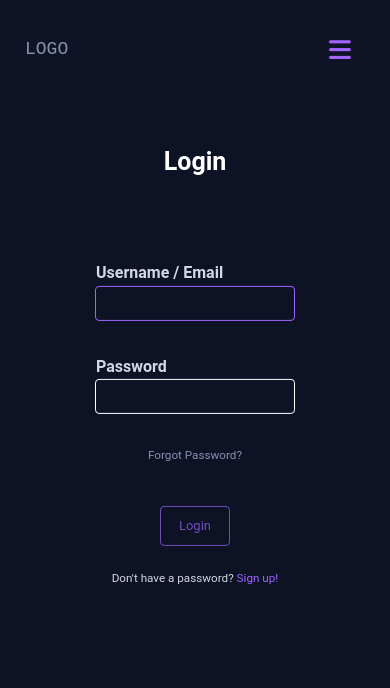
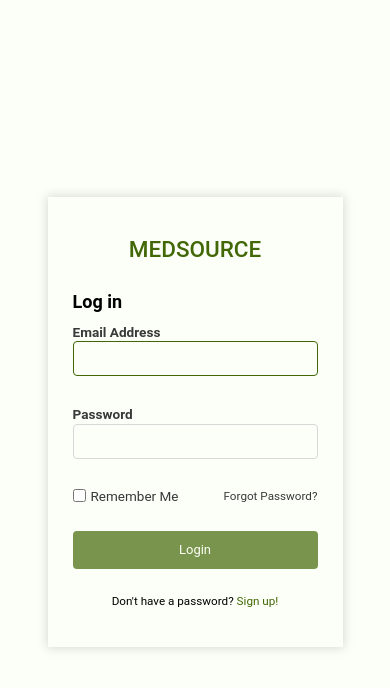
Before and after one commit to JosephBerm/client, a Next.js app: page /login in a window 390 px wide. Shown: the top 688 px of the page. Built offline with nearby package versions, Linux system fonts and the light colour scheme.

Commit message:
login page responsive design

```diff
--- a/app/globals.css
+++ b/app/globals.css
@@ -8,19 +8,26 @@
 @import '@/styles/animations.css';
 
 :root {
-	--main-color: #a264ff;
-	--main-color-tint: #291147;
-	--accent-color: #fff;
-	--bg-color: #0d1224;
-	--header-color: #0e1326;
-	--text-color: #d3d8e8;
-	--section-bg-color: #181d2f;
+	--bg-color: #fcfff7;
+	--section-bg-color: #f8f8f8;
+	--footer-color: #fcfff7;
+	--brand-color-1: #416706;
+	--brand-color-2: #4d7a07;
+	--brand-color-3: #355405;
+	--brand-color-4: #2a4204;
+	--brand-color-5: #1e2f03;
+	--link-color: #00008b;
+	--soft-brand-color: #f2fcef;
+	--black-text-color: #393939;
+	--black: #000;
+	--white: #fff;
+	--gray: #a1a1a1;
+	--light-gray: #d8d8d8;
+
 	--toastify-color-error: #d22b2b !important;
 	--error-color: var(--toastify-color-error);
 	--error-color-tint: #520606;
-	--slate: #8892b0;
-	--dark-slate: #495670;
-	--darker-slate: #0a0f1c;
+
 	--tooltip-background: rgba(0, 0, 0, 0.35);
 	--fz-xxs: 1.2rem;
 	--fz-xs: 1.3rem;
@@ -103,7 +110,7 @@ h5,
 h6 {
 	margin: 0px;
 	font-weight: 600;
-	color: var(--accent-color);
+	color: var(--text-color);
 	line-height: 1.1;
 }
 
@@ -120,19 +127,19 @@ a {
 
 a:hover,
 a:focus {
-	color: var(--accent-color) !important;
+	color: var(--link-color) !important;
 }
 
 a.inline-link {
-	color: var(--main-color);
+	color: var(--brand-color-1);
 }
 a.inline-link:hover,
 a.inline-link:focus {
-	color: var(--main-color) !important;
+	color: var(--brand-color-1) !important;
 }
 
 a.inline-link:after {
-	background-color: var(--main-color);
+	background-color: var(--brand-color-1);
 	bottom: 0.1em;
 	content: '';
 	display: block;
@@ -154,9 +161,8 @@ svg {
 
 button,
 .button {
-	color: var(--main-color);
-	background-color: transparent;
-	border: 1px solid var(--main-color);
+	color: var(--bg-color);
+	background-color: var(--brand-color-1);
 	border-radius: var(--border-radius);
 	font-size: var(--fz-xs);
 	font-family: var(--font-sans);
@@ -169,7 +175,7 @@ button,
 }
 
 button:not(:disabled):hover {
-	background-color: var(--main-color-tint);
+	background-color: var(--brand-color-1-tint);
 }
 
 button:disabled {
@@ -215,7 +221,7 @@ p:last-of-type {
 }
 
 .header .navbar .clickable.titled.active i {
-	color: var(--main-color) !important;
+	color: var(--brand-color-1) !important;
 }
 
 .two-line-limit {
@@ -238,14 +244,11 @@ p:last-of-type {
 
 .InputTextBox label,
 .InputDropdown label {
-	font-size: 1em;
+	font-size: 0.85em;
+	text-wrap: nowrap;
+	align-self: flex-start;
 	font-weight: bold;
-	text-wrap: nowrap;
-	max-width: 85%;
-	overflow: hidden;
-	text-overflow: ellipsis;
-	align-self: flex-start;
-	margin: 2px 1px;
+	color: var(--black-text-color);
 }
 
 .InputTextBox,
@@ -257,7 +260,7 @@ p:last-of-type {
 .InputTextBox textarea,
 .InputTextBox input,
 .InputDropdown select {
-	border: 1px solid var(--accent-color);
+	border: 1px solid var(--light-gray);
 	border-radius: var(--border-radius);
 	background: transparent !important;
 	padding: 5px 10px;
@@ -268,10 +271,16 @@ p:last-of-type {
 	transition: var(--transition);
 }
 
+.InputTextBox:has(.error-message-container:not(:empty)) textarea,
+.InputTextBox:has(.error-message-container:not(:empty)) input,
+.InputDropdown:has(.error-message-container:not(:empty)) select {
+	border-color: var(--error-color);
+}
+
 .InputTextBox.primary textarea,
 .InputTextBox.primary input,
 .InputDropdown.primary select {
-	border: 1px solid var(--main-color);
+	border: 1px solid var(--brand-color-1);
 }
 
 .InputTextBox input:-webkit-autofill,
@@ -287,18 +296,17 @@ p:last-of-type {
 .InputDropdown select:focus,
 .InputDropdown select:focus-visible {
 	outline: none;
-	border-color: var(--main-color);
+	border-color: var(--brand-color-1);
 }
 
 .InputTextBox .error-message-container {
 	position: absolute;
-	top: 99%;
+	top: 98%;
 	min-width: 99%;
+	max-width: 99%;
 	width: max-content;
-	max-width: 150%;
-	background-color: var(--error-color);
-	border: 1px solid var(--error-color);
-	padding: 5px 10px;
+	color: var(--error-color);
+	padding-top: 5px;
 	z-index: 1;
 	animation: flipDown 0.1s ease-out forwards;
 	transition: var(--transition);
@@ -309,9 +317,8 @@ p:last-of-type {
 }
 
 .InputTextBox .error-message-container span.error-message {
-	font-size: 0.75em;
-	font-weight: 700;
-	letter-spacing: 0.5px;
+	font-size: 0.85em;
+	font-weight: bold;
 }
 
 /*////////////////////////////////////
@@ -326,8 +333,30 @@ p:last-of-type {
 }
 
 .InputDropdown option:not(.default-option):checked {
-	color: var(--main-color);
-	background-color: var(--main-color-tint);
+	color: var(--brand-color-1);
+	background-color: var(--brand-color-1-tint);
+}
+
+/*////////////////////////////////////
+				InputCheckbox
+//////////////////////////////////// */
+.InputCheckbox {
+	display: flex;
+	align-items: center;
+	gap: 5px;
+	justify-content: space-between;
+	width: max-content;
+	color: var(--black-text-color);
+	transition: var(--transition);
+}
+.InputCheckbox.checked,
+.InputCheckbox:hover {
+	color: var(--black);
+}
+.InputCheckbox input {
+	accent-color: var(--brand-color-3);
+	position: relative;
+	bottom: 1px;
 }
 
 /*////////////////////////////////////
@@ -412,7 +441,7 @@ section.SectionPreviewer h4.title {
 	transition: var(--transition);
 }
 .FloatingMenu.isOpen .selected-container {
-	color: var(--main-color);
+	color: var(--brand-color-1);
 }
 
 .FloatingMenuTimeSelect,
@@ -454,12 +483,12 @@ section.SectionPreviewer h4.title {
 }
 
 .FloatingMenu .option.selected {
-	color: var(--main-color);
-	background: var(--main-color-tint);
+	color: var(--brand-color-1);
+	background: var(--brand-color-1-tint);
 }
 
 .FloatingMenu .option:hover {
-	color: var(--main-color);
+	color: var(--brand-color-1);
 	background: var(--darker-slate);
 }
 
--- a/app/login/page.tsx
+++ b/app/login/page.tsx
@@ -14,9 +14,11 @@ import instance from '@/services/httpService'
 import API from '@/services/api'
 
 import FormInputTextBox from '@/components/FormInputTextbox'
+import InputCheckbox from '@/components/InputCheckbox'
 
 const Page = () => {
 	const [credentials, setCredentials] = useState(new LoginCredentials())
+	const [isUserRemembered, setIsUserRemembered] = useState(false)
 	const router = useRouter()
 	const user = useAccountStore((state) => state.User)
 	const [isLoading, setIsLoading] = useState(false)
@@ -59,7 +61,11 @@ const Page = () => {
 	}
 	return (
 		<div className='Login'>
-			<h2 className='page-title'>Login</h2>
+			<div className='container'>
+				<h1 className='page-title'>MEDSOURCE</h1>
+
+				<div className='form-container'>
+					<h3>Log in</h3>
 					<Formik
 						initialValues={credentials}
 						validationSchema={Validations.loginSchema}
@@ -70,20 +76,25 @@ const Page = () => {
 						{(form) => (
 							<Form className='min-h-96 flex flex-col gap-8 w-2/4 relative'>
 								<FormInputTextBox<LoginCredentials>
-							label='Username / Email'
+									label='Email Address'
 									autofocused={true}
 									name='username'
 								/>
-
 								<FormInputTextBox<LoginCredentials> type='password' label='Password' name='password' />
 								<div className='form-footer flex flex-col items-center justify-center gap-10'>
-							<a className='clickable forgot-password mb-7' onClick={handleForgotPasswordClick}>
+									<div className='login-options-container'>
+										<InputCheckbox
+											checked={isUserRemembered}
+											label='Remember Me'
+											onChange={() => setIsUserRemembered(!isUserRemembered)}
+										/>
+										<a className='clickable forgot-password' onClick={handleForgotPasswordClick}>
 											Forgot Password?
 										</a>
-							<button type='submit' className='submit' disabled={isMissingFields(form) || isLoading}>
+									</div>
+									<button disabled={isMissingFields(form) || isLoading}>
 										{isLoading ? <i className='fa-solid fa-spinner animate-spin' /> : 'Login'}
 									</button>
-
 									<span className='button-subtitle'>
 										Don&apos;t have a password?&nbsp;
 										<a className='clickable inline-link' onClick={routeToSignUp}>
@@ -95,6 +106,8 @@ const Page = () => {
 						)}
 					</Formik>
 				</div>
+			</div>
+		</div>
 	)
 }
 
--- a/app/page.tsx
+++ b/app/page.tsx
@@ -4,9 +4,6 @@ export default function Home() {
 	return (
 		<div className='flex flex-col items-center justify-center w-full pt-10'>
 			<h1>Home</h1>
-			<Link href='/login'>
-				<span className='route-link'>Login</span>
-			</Link>
 		</div>
 	)
 }
--- /dev/null
+++ b/src/components/InputCheckbox.tsx
@@ -0,0 +1,28 @@
+import React, { FC, ChangeEvent, useMemo } from 'react'
+
+export interface InputCheckboxProps {
+	checked: boolean
+	onChange: (checked: boolean) => void
+	label: string
+}
+
+const InputCheckbox: FC<InputCheckboxProps> = ({ checked, onChange, label }) => {
+	const handleChange = (e: ChangeEvent<HTMLInputElement>) => {
+		onChange(e.target.checked)
+	}
+
+	const checkboxClassName = useMemo(() => {
+		return `InputCheckbox${checked ? ' checked' : ''}`
+	}, [checked])
+
+	return (
+		<div className={checkboxClassName}>
+			<input type='checkbox' id={label} checked={checked} onChange={handleChange} />
+			<label className='clickable' htmlFor={label}>
+				{label}
+			</label>
+		</div>
+	)
+}
+
+export default InputCheckbox
--- a/src/components/NavBar.tsx
+++ b/src/components/NavBar.tsx
@@ -18,6 +18,8 @@ function NavBar() {
 		}
 	}, [path])
 
+	if (path === '/login') return
+
 	return (
 		<>
 			{securedRoute && <SecuredNavBar />}
--- a/src/components/Navigation/PublicNavBar.tsx
+++ b/src/components/Navigation/PublicNavBar.tsx
@@ -2,6 +2,7 @@
 
 import React, { useState, useEffect } from 'react'
 import Routes from '@/services/routes'
+import Link from 'next/link'
 
 import { useRouter } from 'next/navigation'
 
@@ -20,6 +21,10 @@ function NavBar() {
 		document.body.classList.toggle('blur')
 	}
 
+	const enterLoginPage = () => {
+		router.push('/login')
+	}
+
 	return (
 		<header className='header'>
 			<nav className='navbar'>
@@ -35,17 +40,28 @@ function NavBar() {
 							<li key={index} style={{ animationDelay: `${index * 0.1}s` }}>
 								{route.component ? (
 									<route.component />
-								) : (
+								) : route.icon ? (
 									<button
 										className='clickable titled'
 										onClick={() => router.push(route.location)}
 										data-title={route.name}>
 										<i className={route.icon} />
 									</button>
+								) : (
+									<Link className='inline-link' href={route.location}>
+										{route.name}
+									</Link>
 								)}
 							</li>
 						))}
 					</ol>
+					<Link className='nav-link' href={'/cart'}>
+						<i className='fa-solid fa-cart-shopping'></i>
+					</Link>
+
+					<button onClick={enterLoginPage}>
+						<span className='route-link'>Login</span>
+					</button>
 				</div>
 			</nav>
 		</header>
--- a/src/interfaces/Route.ts
+++ b/src/interfaces/Route.ts
@@ -1,6 +1,6 @@
 export default interface Route {
 	name: string
 	location: string
-	icon: string
+	icon?: string
 	component?: () => JSX.Element
 }
--- a/src/services/routes.ts
+++ b/src/services/routes.ts
@@ -40,43 +40,35 @@ class Routes {
 			name: 'Accounts',
 			location: '/dashboard/accounts',
 			icon: 'fa-solid fa-users',
-
 		},
 		{
 			name: 'Customers',
 			location: '/dashboard/customers',
 			icon: 'fa-solid fa-users',
-
 		},
 		{
 			name: 'Profile',
 			location: '/dashboard/profile',
 			icon: 'fa-solid fa-user',
 		},
-
-
 	]
 
 	public static publicRoutes: Route[] = [
 		{
 			name: 'Home',
 			location: '/',
-			icon: 'fa-solid fa-house',
+		},
+		{
+			name: 'About Us',
+			location: '/about-us',
 		},
 		{
 			name: 'Products',
 			location: '/products',
-			icon: 'fa-solid fa-store',
 		},
 		{
-			name: 'Login',
-			location: '/login',
-			icon: 'fa-solid fa-door-closed',
-		},
-		{
-			name: 'Cart',
-			location: '/cart',
-			icon: 'fa-solid fa-cart-shopping',
+			name: 'Contact',
+			location: '/contact',
 		},
 	]
 
--- a/src/styles/login.css
+++ b/src/styles/login.css
@@ -1,6 +1,10 @@
 .Login {
 	height: 55vh;
 	top: 45%;
+}
+.Login h1 {
+	color: var(--brand-color-1);
+	font-size: 1.25em;
 }
 .Signup {
 	height: 65vh;
@@ -9,47 +13,97 @@
 }
 .Login,
 .Signup {
-	width: 50vw;
-	min-height: 150px;
-	min-width: 250px;
-	display: flex;
-	flex-direction: column;
-	align-items: center;
-	justify-content: space-between;
-	position: absolute;
-	left: 50%;
-	transform: translate(-50%, -50%);
-}
-
-.Login form {
-	padding: 10% 0;
-	min-width: 200px;
-	max-width: 300px;
+	width: 100%;
+	height: 100%;
 	display: flex;
 	flex-direction: column;
 	align-items: center;
 	justify-content: center;
-	gap: 4vh;
+	position: absolute;
+	left: 50%;
+	top: 50%;
+	transform: translate(-50%, -50%);
 }
+
+.Login .container {
+	width: 50%;
+	min-width: 295px;
+	max-width: 500px;
+	min-height: 50%;
+	display: flex;
+	flex-direction: column;
+	align-items: center;
+	justify-content: center;
+	gap: 30px;
+	padding: 25px;
+	box-shadow: 0 0 10px 1px rgba(0, 0, 0, 0.15);
+	padding-top: 40px;
+}
+
+.Login .container .page-title {
+	align-self: center;
+	font-weight: 500;
+}
+.Login .container .form-container {
+	width: 100%;
+}
+.Login .container .form-container .form-footer {
+	align-self: center;
+	width: 100%;
+	max-width: 300px;
+}
+
+.Login .form-container form {
+	padding: 5% 0;
+	width: 100%;
+	display: flex;
+	flex-direction: column;
+	align-items: flex-start;
+	justify-content: center;
+	gap: 3.5vh;
+}
+.Login .form-container form .InputTextBox {
+	width: 100%;
+}
+
+.Login .form-container h3 {
+	font-weight: bold;
+}
+
 .Signup form {
 	min-width: 250px;
 	max-width: 600px;
 	gap: 10px;
 }
 
-.forgot-password,
+.Login .login-options-container {
+	display: flex;
+	align-items: center;
+	justify-content: space-between;
+	gap: 25px;
+	width: 100%;
+}
+
+.Login .login-options-container .InputCheckbox {
+	font-size: 0.75em;
+}
+
+.Login button {
+	width: 100%;
+}
+
+.Login .forgot-password,
 .button-subtitle {
 	font-size: 0.65em;
+}
+.Login .forgot-password {
+	color: var(--black-text-color);
 }
 
 .Signup form .two-sided {
 	display: flex;
 	flex-direction: column;
 	gap: 10px;
-}
-.Signup form .form-footer {
-	position: relative;
-	top: 15%;
 }
 
 @media screen and (min-width: 480px) {
--- a/src/styles/navigations.css
+++ b/src/styles/navigations.css
@@ -146,6 +146,10 @@ nav .burger-button:hover {
 	opacity: 1;
 }
 
+nav.navbar .nav_StyledLinks .nav-link {
+
+}
+
 /*////////////////////////////////////
 				Breadcrumb
 //////////////////////////////////// */
@@ -166,7 +170,7 @@ nav .burger-button:hover {
 }
 
 .Breadcrumb span.active {
-	color: var(--accent-color);
+	color: var(--brand-color-2);
 }
 
 /*////////////////////////////////////
```
Lines whose indentation alone changed are shown as unchanged.
